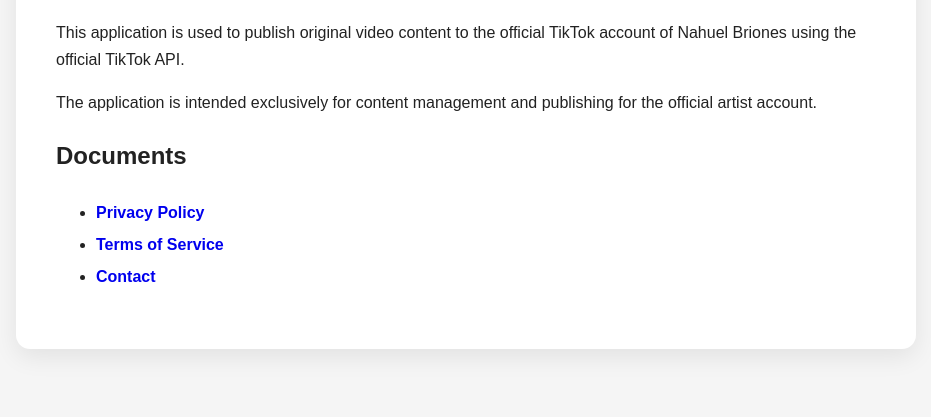
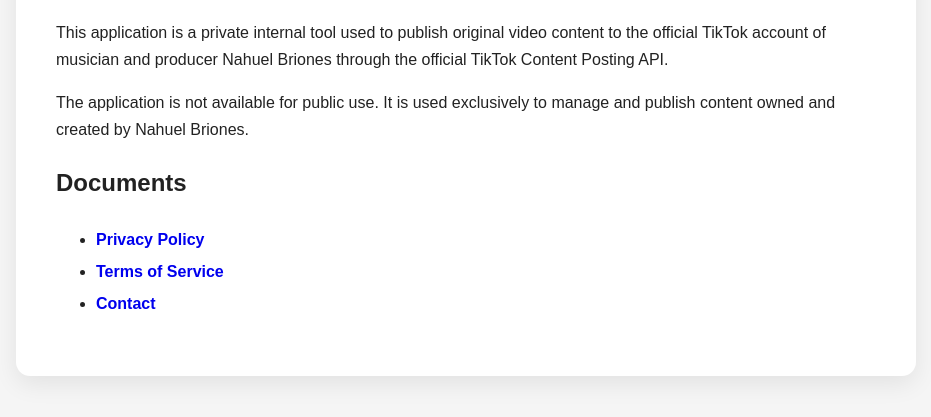
Before and after one commit to nahuelbriones/nahuel-briones-tiktok, a plain HTML site: page index.html in a window 1280 px wide. Shown: the part 197-614 px from the top of the page, without its empty margins (174-1105 px from the left). Drawn offline with Linux system fonts and the light colour scheme.

Commit message:
Update index.html

```diff
--- a/index.html
+++ b/index.html
@@ -44,13 +44,14 @@
 <h1>Nahuel Briones TikTok Publishing Tool</h1>
 
 <p>
-This application is used to publish original video content to the official
-TikTok account of Nahuel Briones using the official TikTok API.
+This application is a private internal tool used to publish original video content
+to the official TikTok account of musician and producer Nahuel Briones through the
+official TikTok Content Posting API.
 </p>
 
 <p>
-The application is intended exclusively for content management and publishing
-for the official artist account.
+The application is not available for public use. It is used exclusively to manage
+and publish content owned and created by Nahuel Briones.
 </p>
 
 <h2>Documents</h2>
```
